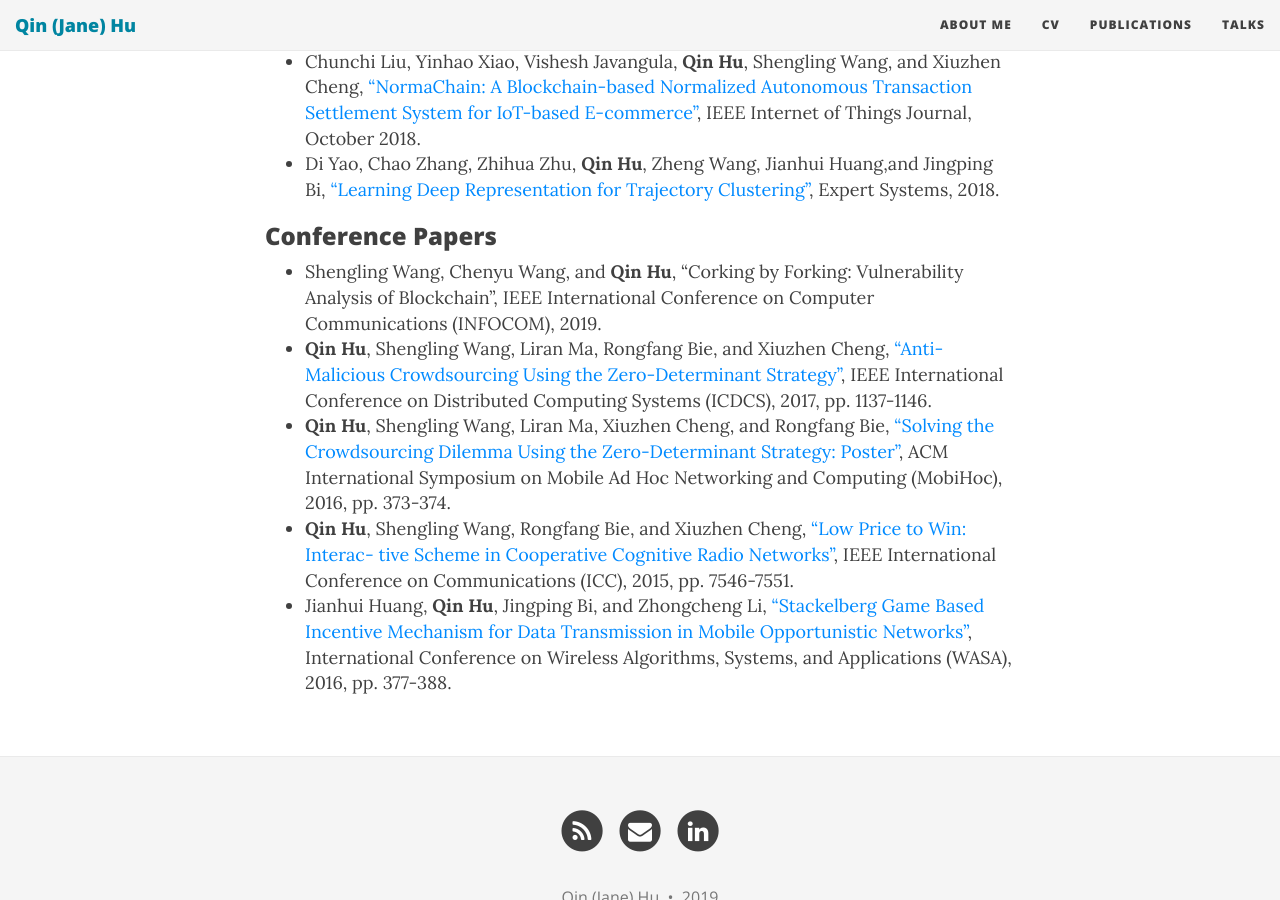
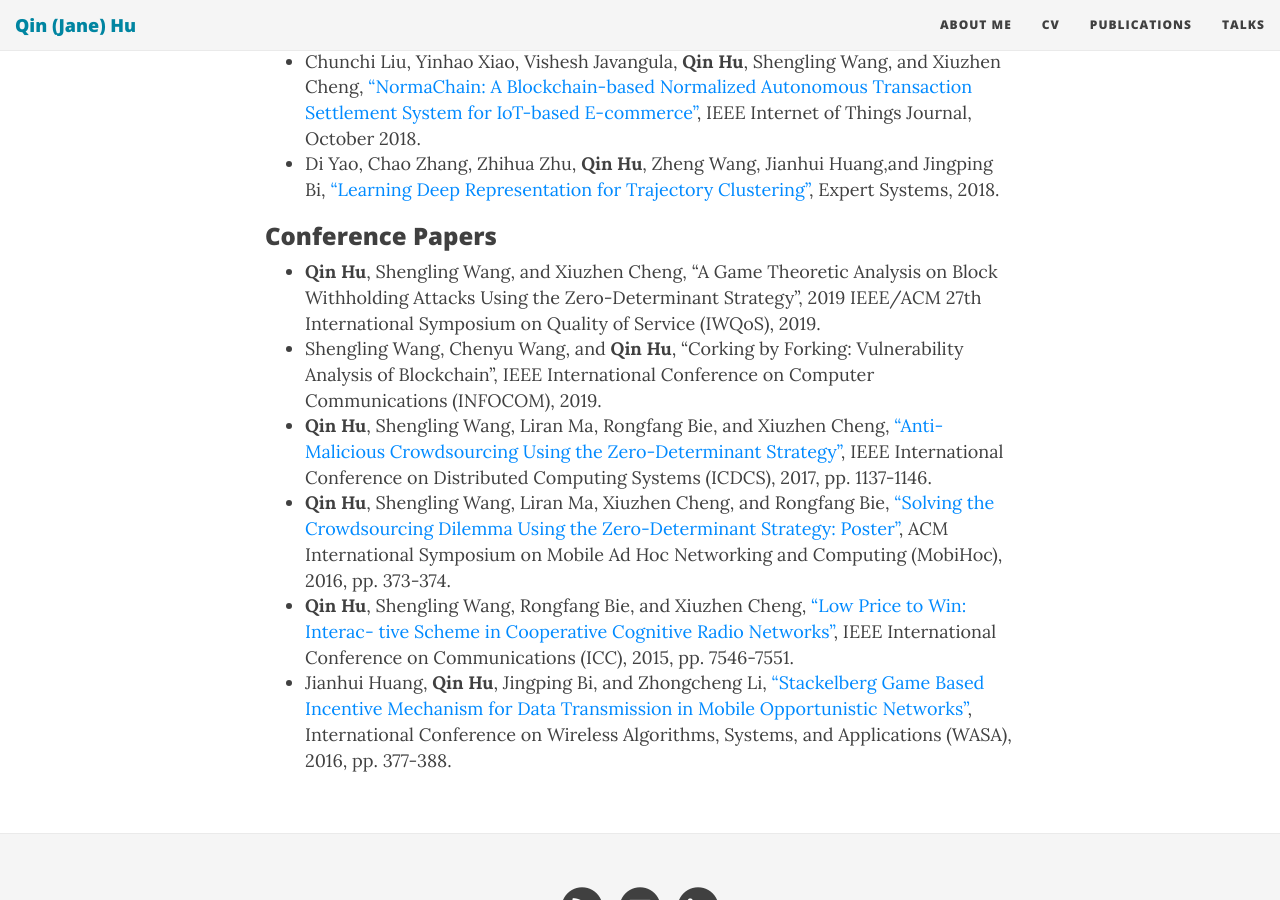
Before and after one commit to qinhu2010/qinhu2010.github.io, a Jekyll site: the page built from publications.md, in a window 1280 px wide and 900 px high, scrolled down 657 px. Built offline with Jekyll 4.4.1, drawn with Linux system fonts in a browser that asks for light colours; nearby versions of some CDN libraries.

Commit message:
Update publications.md

```diff
--- a/publications.md
+++ b/publications.md
@@ -16,6 +16,7 @@ View my [Google Scholar](https://scholar.google.com/citations?user=tzMBk3YAAAAJ&
 
 ### Conference Papers
 
+- **Qin Hu**, Shengling Wang, and Xiuzhen Cheng, "A Game Theoretic Analysis on Block Withholding Attacks Using the Zero-Determinant Strategy", 2019 IEEE/ACM 27th International Symposium on Quality of Service (IWQoS), 2019.
 - Shengling Wang, Chenyu Wang, and **Qin Hu**, “Corking by Forking: Vulnerability Analysis of Blockchain”, IEEE International Conference on Computer Communications (INFOCOM), 2019.
 - **Qin Hu**, Shengling Wang, Liran Ma, Rongfang Bie, and Xiuzhen Cheng, [“Anti-Malicious Crowdsourcing Using the Zero-Determinant Strategy”](https://ieeexplore.ieee.org/abstract/document/7980054), IEEE International Conference on Distributed Computing Systems (ICDCS), 2017, pp. 1137-1146.
 - **Qin Hu**, Shengling Wang, Liran Ma, Xiuzhen Cheng, and Rongfang Bie, [“Solving the Crowdsourcing Dilemma Using the Zero-Determinant Strategy: Poster”](https://dl.acm.org/citation.cfm?id=2942402), ACM International Symposium on Mobile Ad Hoc Networking and Computing (MobiHoc), 2016, pp. 373-374.
```
